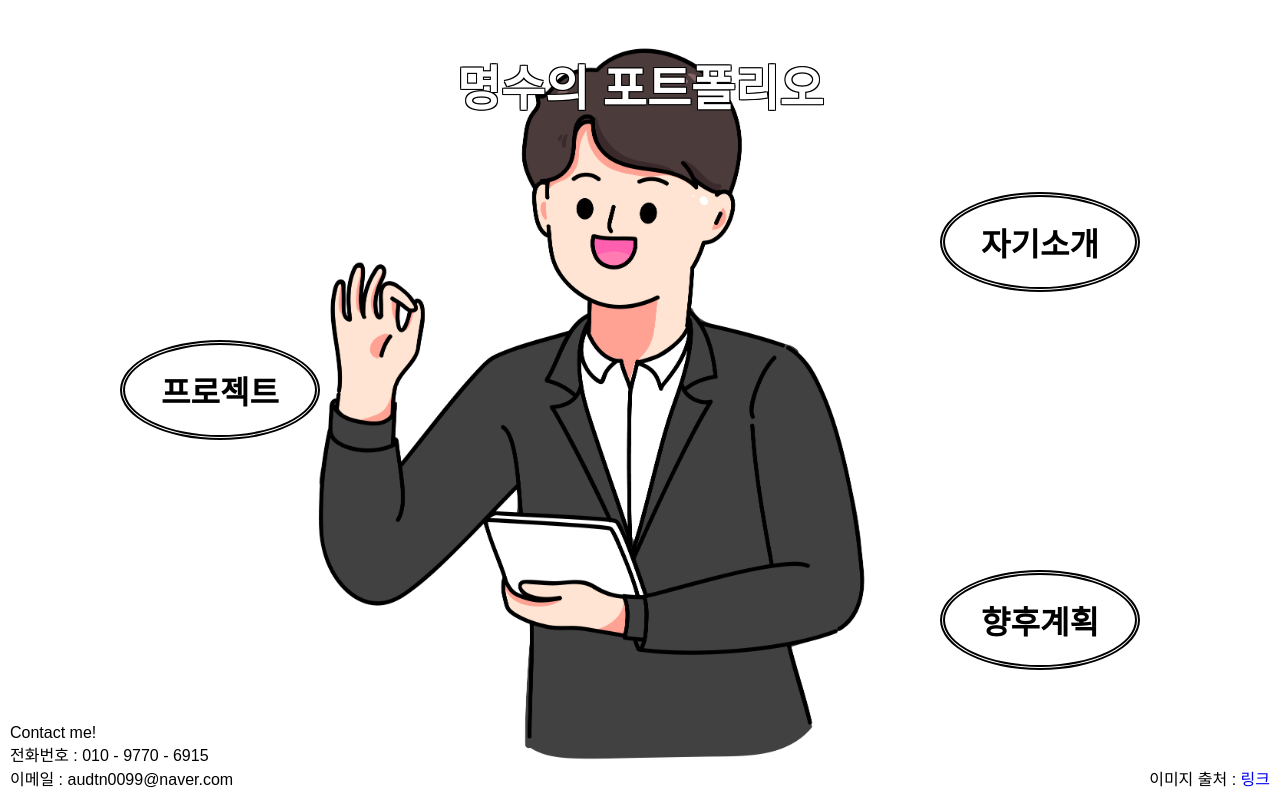
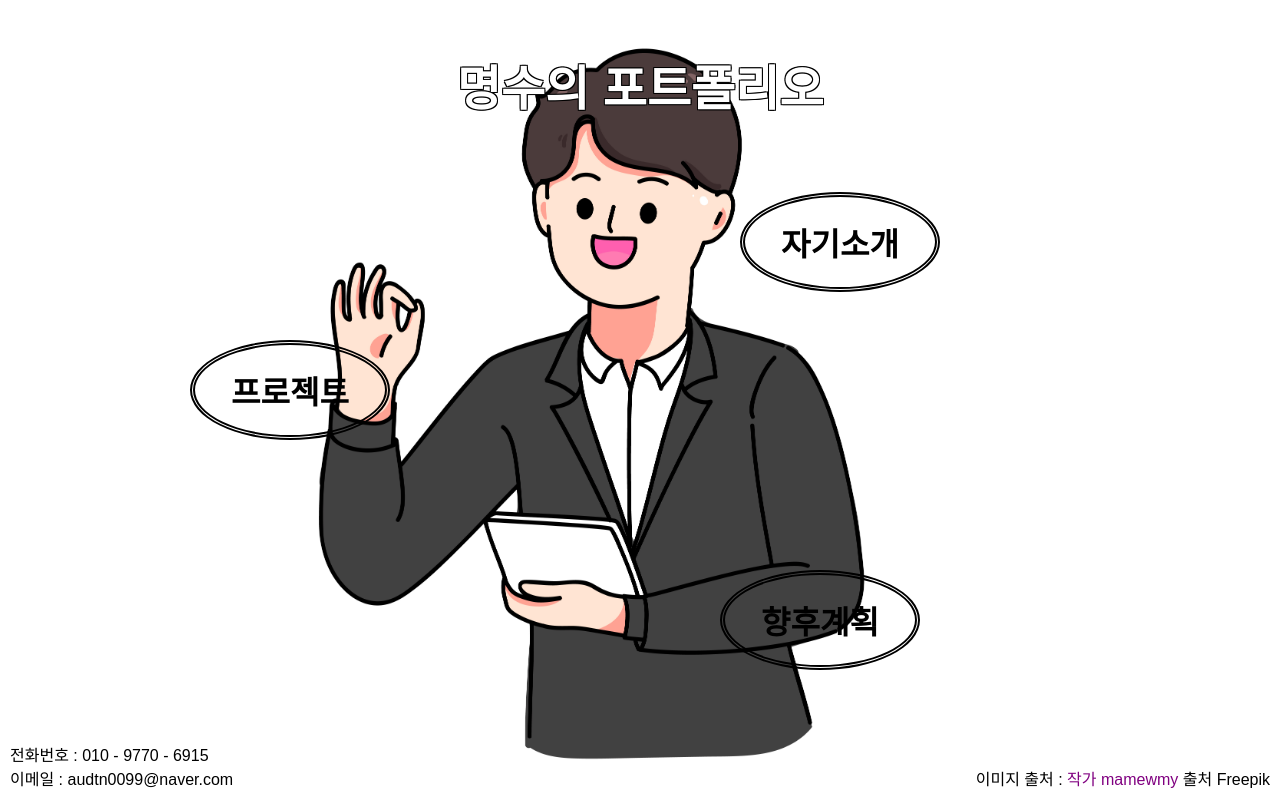
Before and after one commit to withMSCHOI/withMSCHOI.github.io, a plain HTML site: page index.html in a window 1280 px wide. Drawn offline with Linux system fonts and the light colour scheme.

Commit message:
decorate

```diff
--- a/index.html
+++ b/index.html
@@ -4,103 +4,7 @@
             <meta charset="UTF-8">
             <meta name="viewport" content="width=device-width, initial-scale=1.0">
             <title>명수의 포트폴리오</title>
-            <style>
-                 body {
-                    margin: 0;
-                    padding: 0;
-                    background-image: url('images/자기소개.jpg');
-                    background-size: contain;
-                    background-repeat: no-repeat;
-                    background-position: center;
-                    font-family: Arial, sans-serif;
-                    height: 100vh;
-                }
-
-                .self-introduce {
-                    width: 150px;
-                    height: 50px;
-                    margin: 40px;
-                    padding: 20px;
-                    text-align: center;
-                    color: #fff;
-                    border-radius: 50%;
-                    border: 5px double black;
-                    position: absolute;
-                    right: 100px;
-                    display: flex;
-                    justify-content: center;
-                    align-items: center;
-                }
-
-                .projects {
-                    width: 150px;
-                    height: 50px;
-                    margin: 40px;
-                    padding: 20px;
-                    text-align: center;
-                    color: #fff;
-                    border-radius: 50%;
-                    border: 5px double black;
-                    position: absolute;
-                    left: 80px;
-                    top: 300px;
-                    display: flex;
-                    justify-content: center;
-                    align-items: center;
-                }
-
-                .plan {
-                    width: 150px;
-                    height: 50px;
-                    margin: 40px;
-                    padding: 20px;
-                    text-align: center;
-                    color: #fff;
-                    border-radius: 50%;
-                    border: 5px double black;
-                    position: absolute;
-                    right: 100px;
-                    bottom: 90px;
-                    display: flex;
-                    justify-content: center;
-                    align-items: center;
-                }
-
-                h1 {
-                    text-align: center;
-                    color: white;
-                    font-size: 3em;
-                    text-shadow:
-                    -1px -1px 0 black,
-                    1px -1px 0 black,
-                    -1px  1px 0 black,
-                    1px  1px 0 black;
-                }
-
-                footer{
-                    color: black;
-                    position: absolute;
-                    right: 10px;
-                    bottom: 10px;
-                }
-
-                footer.second {
-                    color: black;
-                    position: absolute;
-                    left: 10px;
-                    bottom: 10px;
-                }
-
-                h2{
-                    font-size: 2em;
-                    color: black;
-                }
-
-                a{
-                    text-decoration: none;
-                }
-
-            </style>
+            <link href="styles/index.css" rel="stylesheet">
         </head>
         <body>
             <br>
@@ -121,12 +25,11 @@
                 </a>
             </div>
 
-            <footer>
-                이미지 출처 : <a href=httpskr.freepik.comfree-vectoryoung-businessman-showing-ok-sign-hand-drawn-cartoon-art-illustration_21761213.htm#fromView=search&page=1&position=6&uuid=7ec0a12f-d4f5-4107-8f4a-b961437d31f1작가 mamewmy 출처 Freepika>링크</a>
+            <footer class="image-source">
+                이미지 출처 : <a href="https://kr.freepik.com/free-vector/young-businessman-showing-ok-sign-hand-drawn-cartoon-art-illustration_21761213.htm">작가 mamewmy</a> 출처 Freepik
             </footer>
 
             <footer class="second">
-                Contact me!<br>
                 전화번호 : 010 - 9770 - 6915<br>
                 이메일 : audtn0099@naver.com
             </footer>
--- a/styles/index.css
+++ b/styles/index.css
@@ -1,55 +1,113 @@
-h1 {
-    font-family: 'Courier New', Courier, monospace;
-    color: black;
+body {
+    margin: 0;
+    padding: 0;
+    background-image: url('images/자기소개.jpg');
+    background-size: contain;
+    background-repeat: no-repeat;
+    background-position: center;
+    font-family: Arial, sans-serif;
+    height: 100vh;
 }
 
-body{
-    background-image: url('images/자기소개.jpg');
-    background-size: cover;
-    background-position: center;
-    overflow: hidden;
-    margin: 0;
-    padding: 0;
-    height: 100vh;
+.self-introduce {
+    width: 150px;
+    height: 50px;
+    margin: 40px;
+    padding: 20px;
+    text-align: center;
+    color: #fff;
+    border-radius: 50%;
+    border: 5px double black;
+    position: absolute;
+    right: 300px;
     display: flex;
     justify-content: center;
     align-items: center;
 }
 
-.box {
-    width: 20vw;
-    height: 100px;
-    background-color: lightgray;
-    margin: 5vw;
-    display: inline-block;
-    border: 2px solid ghostwhite;
-    border-radius: 20px 50px 20px 50px;
-}
-
-.container {
+.projects {
+    width: 150px;
+    height: 50px;
+    margin: 40px;
+    padding: 20px;
     text-align: center;
-    margin-top: 15vh;
-    /*
-    text-align: center;
+    color: #fff;
+    border-radius: 50%;
+    border: 5px double black;
+    position: absolute;
+    left: 150px;
+    top: 300px;
     display: flex;
     justify-content: center;
     align-items: center;
-    height: 100vh;
-    margin-top: 15vh;
-    */
 }
 
-footer {
-    background-color: gray;
-    color: white;
-    text-align: left;
-    padding: 20px 20px;
-    position: fixed;
-    width: 95%;
-    bottom: 0;
-    border-radius: 50px;
+.plan {
+    width: 150px;
+    height: 50px;
+    margin: 40px;
+    padding: 20px;
+    text-align: center;
+    color: #fff;
+    border-radius: 50%;
+    border: 5px double black;
+    position: absolute;
+    right: 320px;
+    bottom: 90px;
+    display: flex;
+    justify-content: center;
+    align-items: center;
 }
 
-img {
+h1 {
+    text-align: center;
+    color: white;
+    font-size: 3em;
+    text-shadow:
+    -1px -1px 0 black,
+    1px -1px 0 black,
+    -1px  1px 0 black,
+    1px  1px 0 black;
+}
 
+/*
+footer{
+    color: black;
+    position: absolute;
+    right: 10px;
+    bottom: 10px;
 }
+*/
+
+footer.second {
+    color: black;
+    position: absolute;
+    left: 10px;
+    bottom: 10px;
+}
+
+footer.image-source {
+    color: black;
+    position: absolute;
+    right: 10px;
+    bottom: 10px;
+}
+
+footer.image-source a{
+    color: purple;
+}
+
+h2{
+    font-size: 2em;
+    color: black;
+}
+
+a{
+    color: black;
+    text-decoration: none;
+}
+
+a:hover {
+    text-decoration: underline;
+    text-decoration-color: black;
+}
```
Also changed, not shown: images/새 텍스트 문서.txt (deleted), styles/images/자기소개.jpg (renamed from images/자기소개.jpg).
